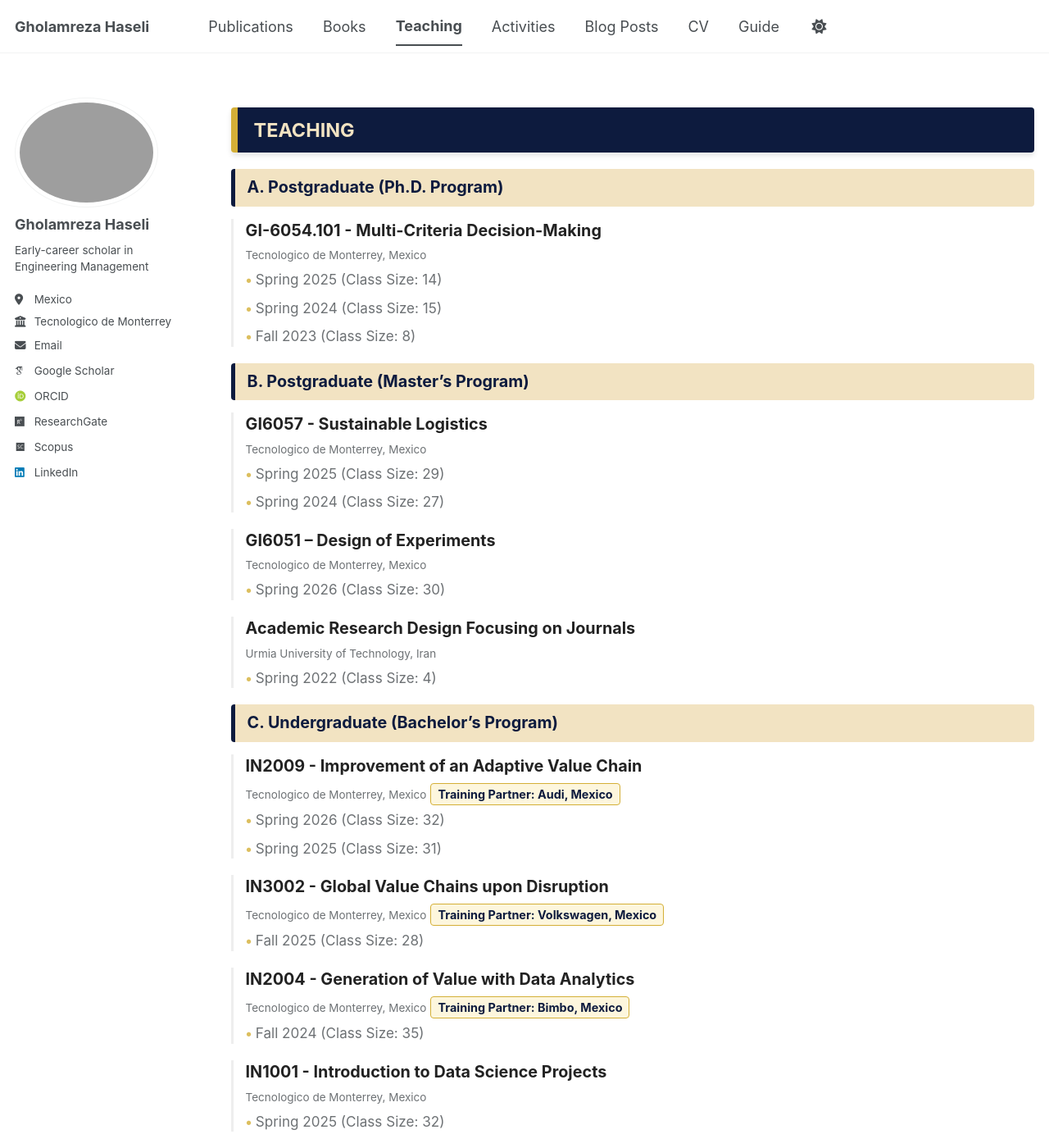
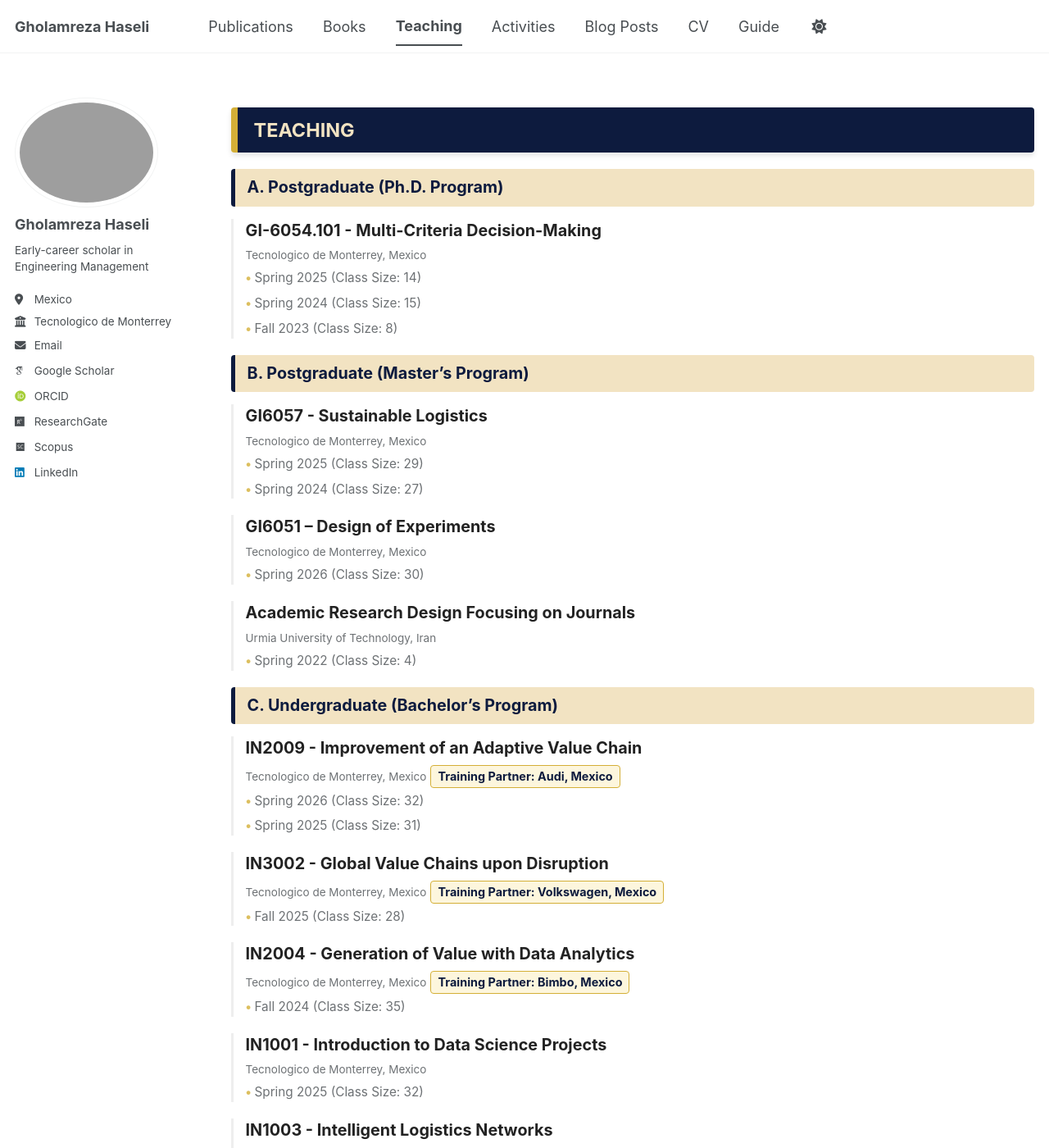
Before and after one commit to Gholamreza-Haseli/Gholamreza-Haseli.github.io, a Jekyll site: the page built from _pages/teaching.html, in a window 1280 px wide and 1400 px high. Shown: the whole window at 82% size. Built offline with Jekyll 4.4.1, drawn with Linux system fonts in a browser that asks for light colours; some web fonts are replaced; a script bundle is joined from its source files by our own code; library files that are not in the unit come from our copies.

Commit message:
Update teaching.html

```diff
--- a/_pages/teaching.html
+++ b/_pages/teaching.html
@@ -69,7 +69,7 @@
   }
 
   .class-info {
-    font-size: 0.95em;
+    font-size: 0.85em;
     list-style: none;
     padding-left: 0;
     margin-top: 5px;
@@ -91,7 +91,7 @@
   }
 
   .student-name {
-    color: #f2e3c2 !important; /* تغییر به طلایی برای درخشش در هر دو تم */
+    color: #4169E1 !important; /* تغییر به طلایی برای درخشش در هر دو تم */
     font-weight: bold;
     border-bottom: 1px solid rgba(212, 175, 55, 0.3);
     padding-bottom: 3px;
```
